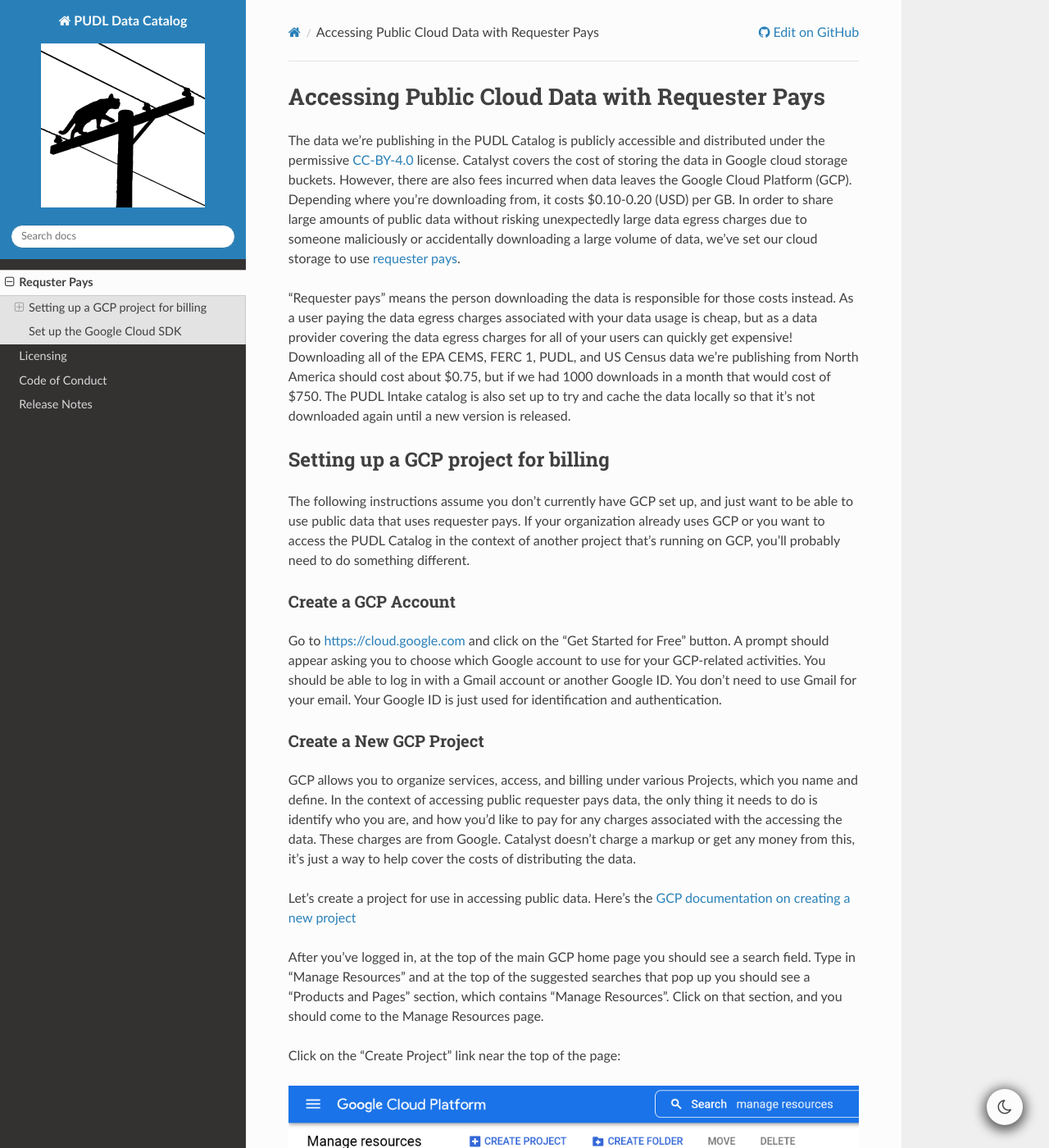
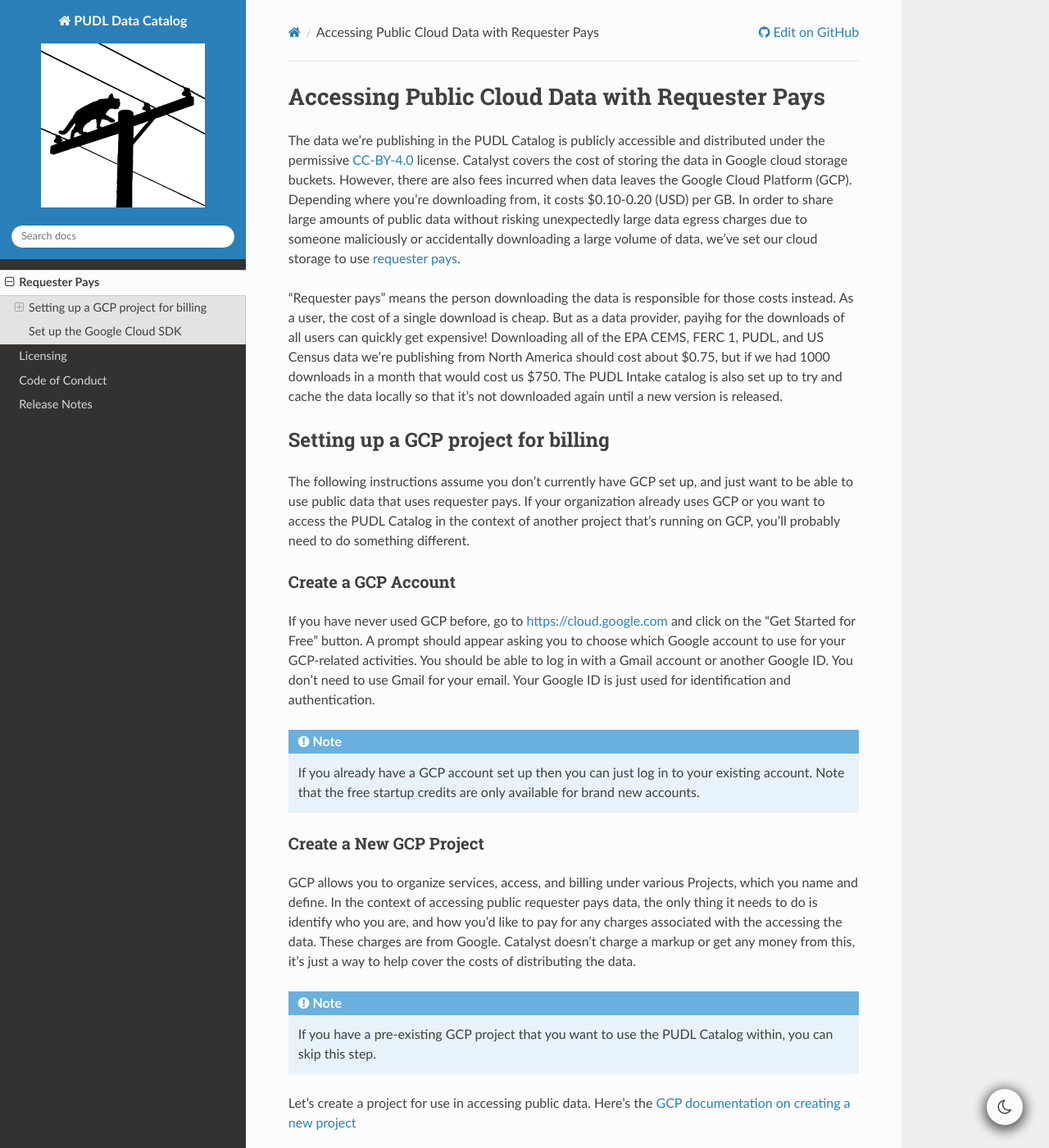
Before and after one commit to catalyst-cooperative/pudl-catalog, a Sphinx documentation site: the page built from docs/requester_pays.rst, in a window 1280 px wide and 1400 px high. Shown: the whole window at 82% size. Built offline with Sphinx 7.4.7 and the Read the Docs theme 2.0.0, drawn with Linux system fonts in a browser that asks for light colours; pages that are not in the unit, such as notebooks, are missing from menus; some of the changed text lies outside the part shown.

Commit message:
Copy edits to documentation

```diff
--- a/README.rst
+++ b/README.rst
@@ -77,7 +77,7 @@
 short guide to setting up a GCP project to work with this type of data. See the
 `PUDL Catalog documentation <https://catalystcoop-pudl-catalog.readthedocs.io/en/latest/>`__.
 for details, and also the
-`GCP Documentation on accessing Requster Pays data <https://cloud.google.com/storage/docs/using-requester-pays#using>`__
+`GCP Documentation on accessing Requester Pays data <https://cloud.google.com/storage/docs/using-requester-pays#using>`__
 
 Import the Intake Catalogs
 ~~~~~~~~~~~~~~~~~~~~~~~~~~
--- a/docs/index.rst
+++ b/docs/index.rst
@@ -9,7 +9,7 @@
   :hidden:
   :maxdepth: 2
 
-  Requster Pays <requester_pays>
+  Requester Pays <requester_pays>
   Licensing <LICENSE>
   Code of Conduct <code_of_conduct>
   Release Notes <release_notes>
--- a/docs/requester_pays.rst
+++ b/docs/requester_pays.rst
@@ -13,13 +13,12 @@
 <https://cloud.google.com/storage/docs/requester-pays>`__.
 
 "Requester pays" means the person downloading the data is responsible for those costs
-instead. As a user paying the data egress charges associated with your data usage is
-cheap, but as a data provider covering the data egress charges for all of your users can
-quickly get expensive! Downloading all of the EPA CEMS, FERC 1, PUDL, and US Census data
-we're publishing from North America should cost about $0.75, but if we had 1000
-downloads in a month that would cost of $750. The PUDL Intake catalog is also set up to
-try and cache the data locally so that it's not downloaded again until a new version is
-released.
+instead. As a user, the cost of a single download is cheap. But as a data provider,
+payihg for the downloads of all users can quickly get expensive! Downloading all of the
+EPA CEMS, FERC 1, PUDL, and US Census data we're publishing from North America should
+cost about $0.75, but if we had 1000 downloads in a month that would cost us $750. The
+PUDL Intake catalog is also set up to try and cache the data locally so that it's not
+downloaded again until a new version is released.
 
 Setting up a GCP project for billing
 ------------------------------------
@@ -32,11 +31,16 @@
 Create a GCP Account
 ~~~~~~~~~~~~~~~~~~~~
 
-Go to `<https://cloud.google.com>`__ and click on the "Get Started for Free" button.  A
-prompt should appear asking you to choose which Google account to use for your
-GCP-related activities. You should be able to log in with a Gmail account or another
-Google ID. You don't need to use Gmail for your email. Your Google ID is just used for
-identification and authentication.
+If you have never used GCP before, go to `<https://cloud.google.com>`__ and click on the
+"Get Started for Free" button.  A prompt should appear asking you to choose which Google
+account to use for your GCP-related activities. You should be able to log in with a
+Gmail account or another Google ID. You don't need to use Gmail for your email. Your
+Google ID is just used for identification and authentication.
+
+.. note::
+
+  If you already have a GCP account set up then you can just log in to your existing
+  account. Note that the free startup credits are only available for brand new accounts.
 
 Create a New GCP Project
 ~~~~~~~~~~~~~~~~~~~~~~~~
@@ -47,6 +51,11 @@
 associated with the accessing the data. These charges are from Google. Catalyst doesn't
 charge a markup or get any money from this, it's just a way to help cover the costs of
 distributing the data.
+
+.. note::
+
+  If you have a pre-existing GCP project that you want to use the PUDL Catalog within,
+  you can skip this step.
 
 Let's create a project for use in accessing public data.  Here's the
 `GCP documentation on creating a new project
@@ -76,6 +85,11 @@
 
 .. image:: images/02-create-billing-account.png
 
+.. note::
+
+  If you have a pre-existing GCP Billing Account that you want to use to cover the cost of
+  downloading data, then you can skip this step.
+
 Enable billing on your project
 ~~~~~~~~~~~~~~~~~~~~~~~~~~~~~~
 
@@ -83,6 +97,11 @@
 made in the previous step. You need to `enable billing for the project
 <https://cloud.google.com/billing/docs/how-to/modify-project#enable_billing_for_a_project>`__
 through this account.
+
+.. note::
+
+  If you are using a pre-existing Billing Account and Project, you might still need to
+  associate them with each other if they haven't been used together previously.
 
 At the top of the `billing page <https://console.cloud.google.com/billing>`__ there
 should be two tabs: "My Billing Accounts" and "My Projects". Select "My Projects" and
@@ -93,8 +112,8 @@
 
 .. image:: images/03-enable-project-billing.png
 
-Give yourself permission to spend credits
-~~~~~~~~~~~~~~~~~~~~~~~~~~~~~~~~~~~~~~~~~
+Give yourself permission to spend
+~~~~~~~~~~~~~~~~~~~~~~~~~~~~~~~~~
 
 Finally, you need to give yourself (your Google ID) the power to spend money within
 the new project, using the billing method you just specified. See these instructions
```
